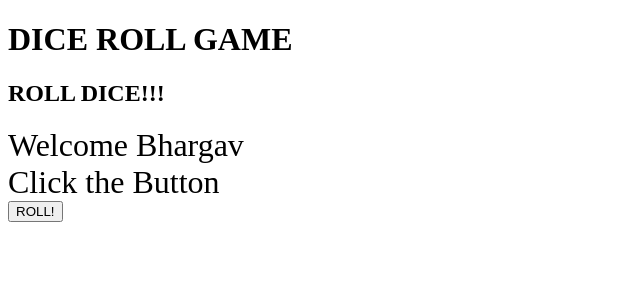
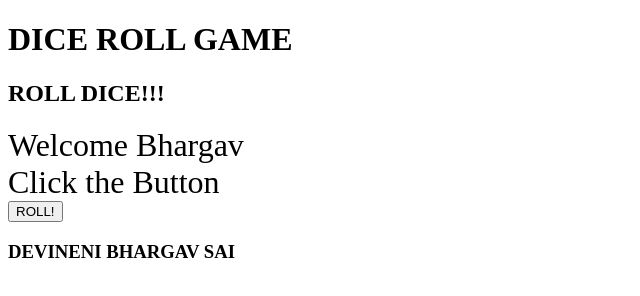
Before and after one commit to BhargavSai012/DICE-ROLL-GAME, a plain HTML site: page index.html in a window 1280 px wide. Shown: the whole page, without its empty margins (0-640 px from the left). Drawn offline with Linux system fonts and the light colour scheme.

Commit message:
added style.css file

```diff
--- a/index.html
+++ b/index.html
@@ -8,6 +8,7 @@
         <h2>ROLL DICE!!!</h2>
         <div class="output"></div>
         <button>ROLL!</button>
+        <h3>DEVINENI BHARGAV SAI</h3>
         <script src="app.js">
 
             const btn = document.querySelector("button");
```
Also changed, not shown: style.css (added).
